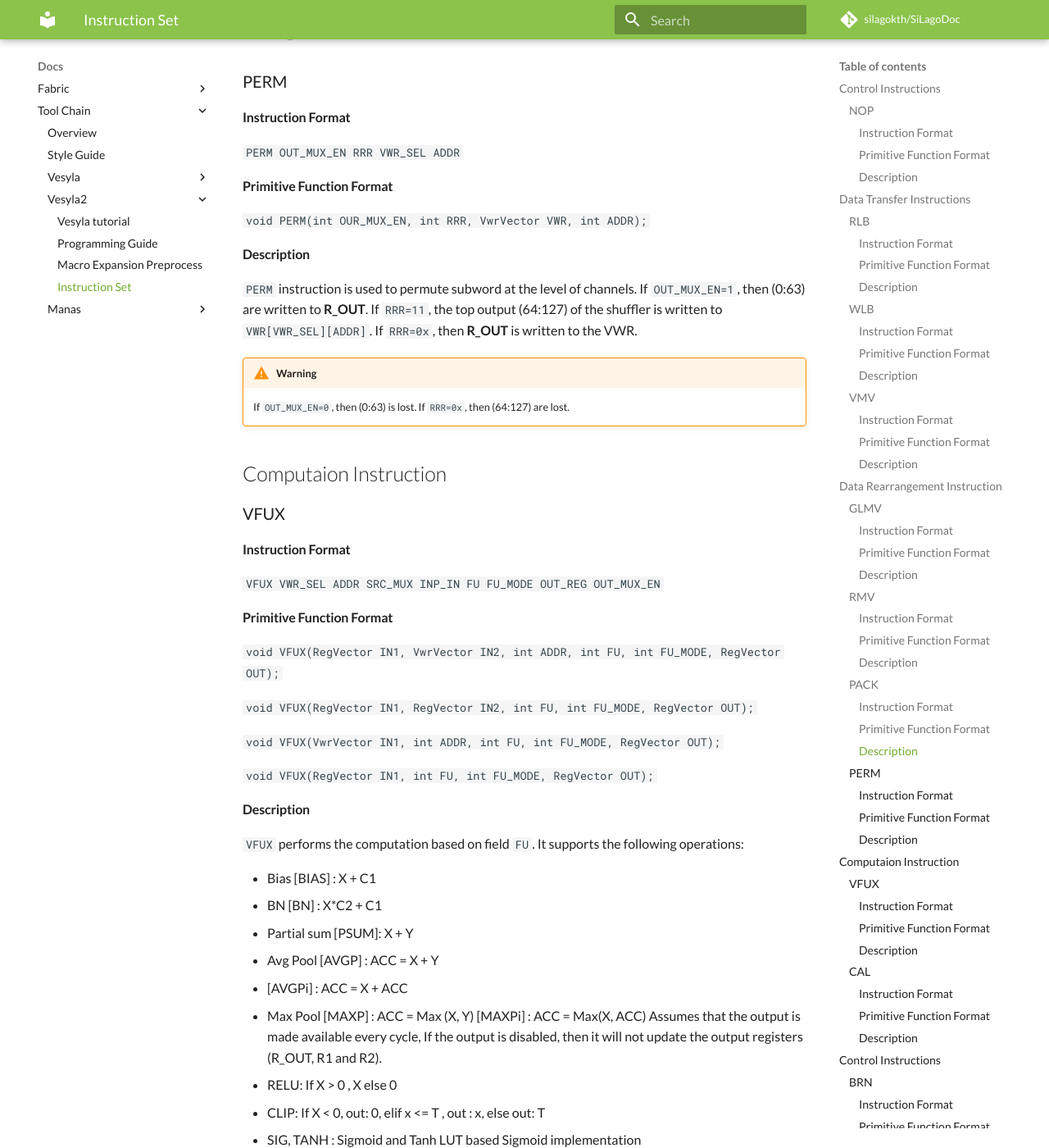
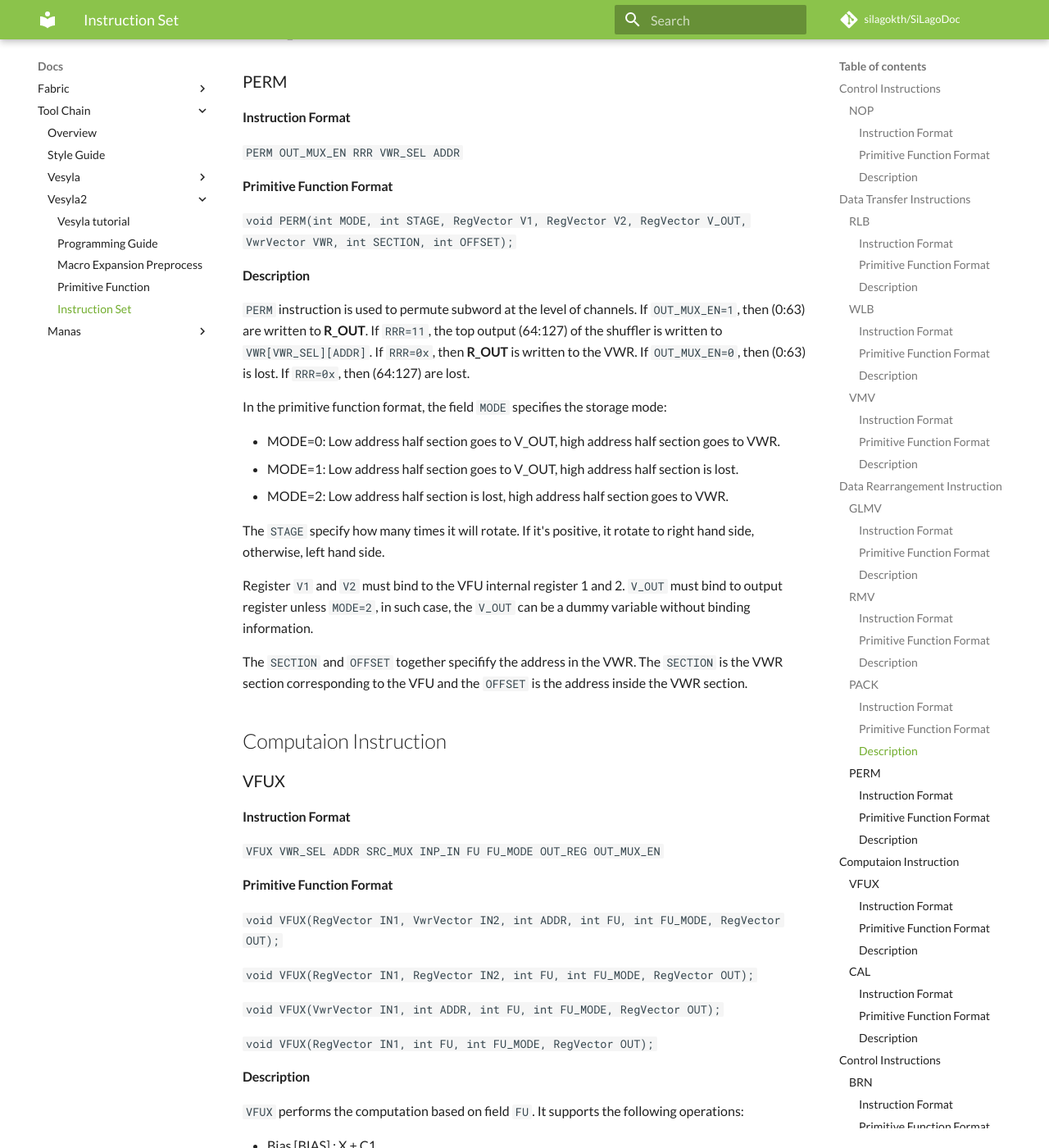
Before and after one commit to silagokth/SiLagoDoc, an MkDocs documentation site: the page built from docs/Docs/ToolChain/Vesyla2/InstructionSet.md, in a window 1280 px wide and 1400 px high, scrolled down 3169 px. Shown: the whole window at 82% size. Built offline with MkDocs 1.6.1 and Material for MkDocs 9.7.7, drawn with Linux system fonts in a browser that asks for light colours; comment, search, counter and statistics services are not loaded; old or Windows-style settings are respelled for this version of MkDocs.

Commit message:
update primitive functions

````diff
--- a/docs/Docs/ToolChain/Vesyla2/InstructionSet.md
+++ b/docs/Docs/ToolChain/Vesyla2/InstructionSet.md
@@ -119,14 +119,23 @@
 
 #### Primitive Function Format
 
-```void PERM(int OUR_MUX_EN, int RRR, VwrVector VWR, int ADDR);```
+```void PERM(int MODE, int STAGE, RegVector V1, RegVector V2, RegVector V_OUT, VwrVector VWR, int SECTION, int OFFSET);```
 
 #### Description
 
-`PERM` instruction is used to permute subword at the level of channels. If `OUT_MUX_EN=1`, then (0:63) are written to **R_OUT**.  If `RRR=11`, the top output (64:127) of the shuffler is written to `VWR[VWR_SEL][ADDR]`. If `RRR=0x`, then **R_OUT** is written to the VWR.
+`PERM` instruction is used to permute subword at the level of channels. If `OUT_MUX_EN=1`, then (0:63) are written to **R_OUT**.  If `RRR=11`, the top output (64:127) of the shuffler is written to `VWR[VWR_SEL][ADDR]`. If `RRR=0x`, then **R_OUT** is written to the VWR. If `OUT_MUX_EN=0`, then (0:63) is lost. If `RRR=0x`, then (64:127) are lost.
 
-!!! WARNING
-    If `OUT_MUX_EN=0`, then (0:63) is lost. If `RRR=0x`, then (64:127) are lost.
+In the primitive function format, the field `MODE` specifies the storage mode:
+
+* MODE=0: Low address half section goes to V_OUT, high address half section goes to VWR.
+* MODE=1: Low address half section goes to V_OUT, high address half section is lost.
+* MODE=2: Low address half section is lost, high address half section goes to VWR.
+
+The `STAGE` specify how many times it will rotate. If it's positive, it rotate to right hand side, otherwise, left hand side.
+
+Register `V1` and `V2` must bind to the VFU internal register 1 and 2. `V_OUT` must bind to output register unless `MODE=2`, in such case, the `V_OUT` can be a dummy variable without binding information.
+
+The `SECTION` and `OFFSET` together specifify the address in the VWR. The `SECTION` is the VWR section corresponding to the VFU and the `OFFSET` is the address inside the VWR section.
 
 ## Computaion Instruction
 
--- a/mkdocs.yml
+++ b/mkdocs.yml
@@ -43,6 +43,7 @@ pages:
               - Docs/ToolChain/Vesyla2/Tutorial.md
               - Docs/ToolChain/Vesyla2/ProgrammingGuide.md
               - Docs/ToolChain/Vesyla2/Macro.md
+              - Docs/ToolChain/Vesyla2/PrimitiveFunction.md
               - Docs/ToolChain/Vesyla2/InstructionSet.md
           - Manas:
               - Docs/ToolChain/Manas/Tutorial.md
````
Also changed, not shown: docs/Docs/ToolChain/Vesyla2/PrimitiveFunction.md (added, +115 -0 lines).
